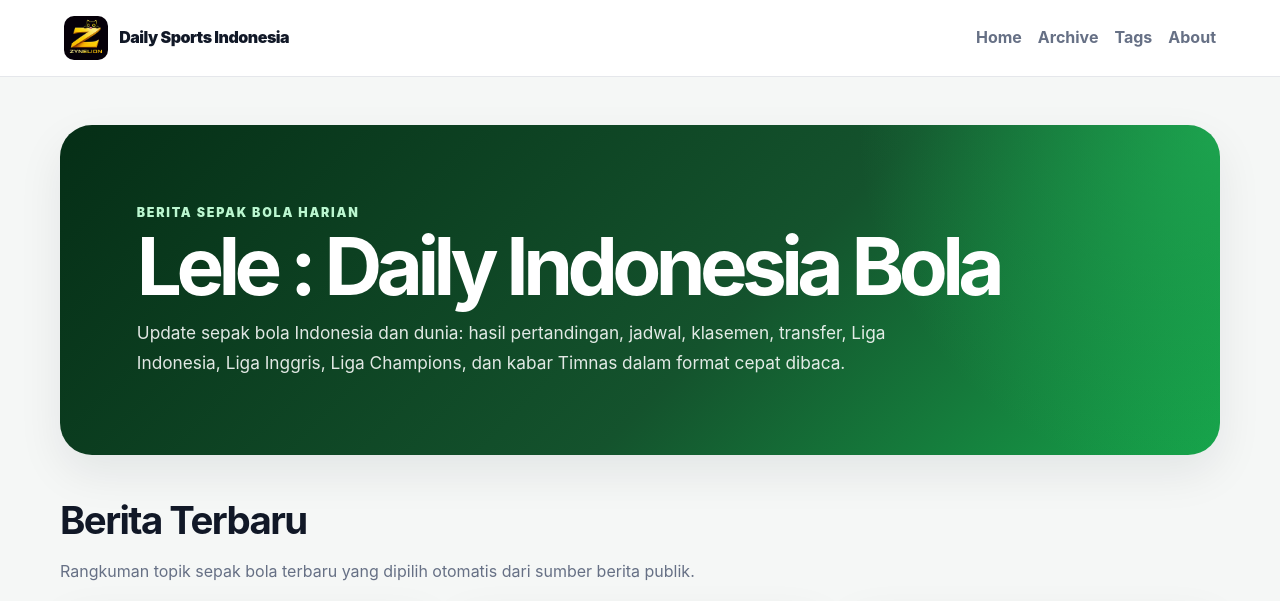
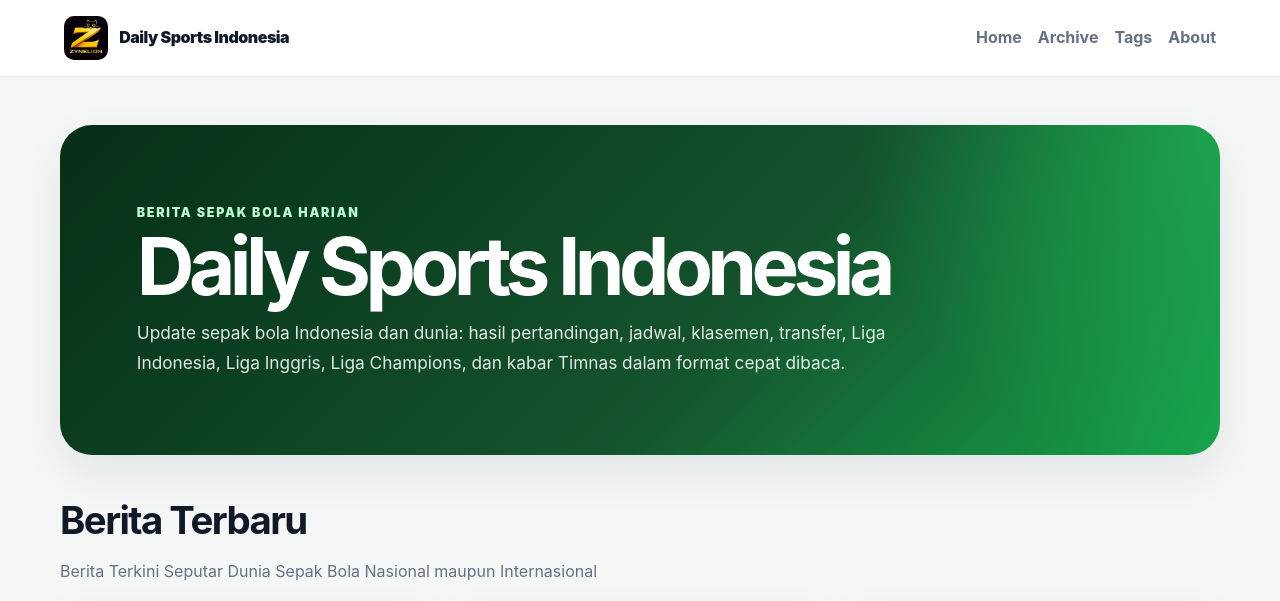
Before and after one commit to vwebe/daily-indonesia, a Jekyll site: the page built from index.html, in a window 1280 px wide and 900 px high, cut to the strip 0-601 px from the top of the window. Built offline with Jekyll 4.4.1, drawn with Linux system fonts in a browser that asks for light colours.

Commit message:
Update index.html

```diff
--- a/index.html
+++ b/index.html
@@ -7,14 +7,14 @@ description: Berita sepak bola harian Indonesia dan dunia dengan ringkasan jelas
 <section class="hero">
   <div class="hero__content">
     <p class="eyebrow">Berita Sepak Bola Harian</p>
-    <h1>Lele : Daily Indonesia Bola</h1>
+    <h1>Daily Sports Indonesia</h1>
     <p>Update sepak bola Indonesia dan dunia: hasil pertandingan, jadwal, klasemen, transfer, Liga Indonesia, Liga Inggris, Liga Champions, dan kabar Timnas dalam format cepat dibaca.</p>
   </div>
 </section>
 
 <section class="section-header">
   <h2>Berita Terbaru</h2>
-  <p>Rangkuman topik sepak bola terbaru yang dipilih otomatis dari sumber berita publik.</p>
+  <p>Berita Terkini Seputar Dunia Sepak Bola Nasional maupun Internasional</p>
 </section>
 
 <section class="post-grid">
```
